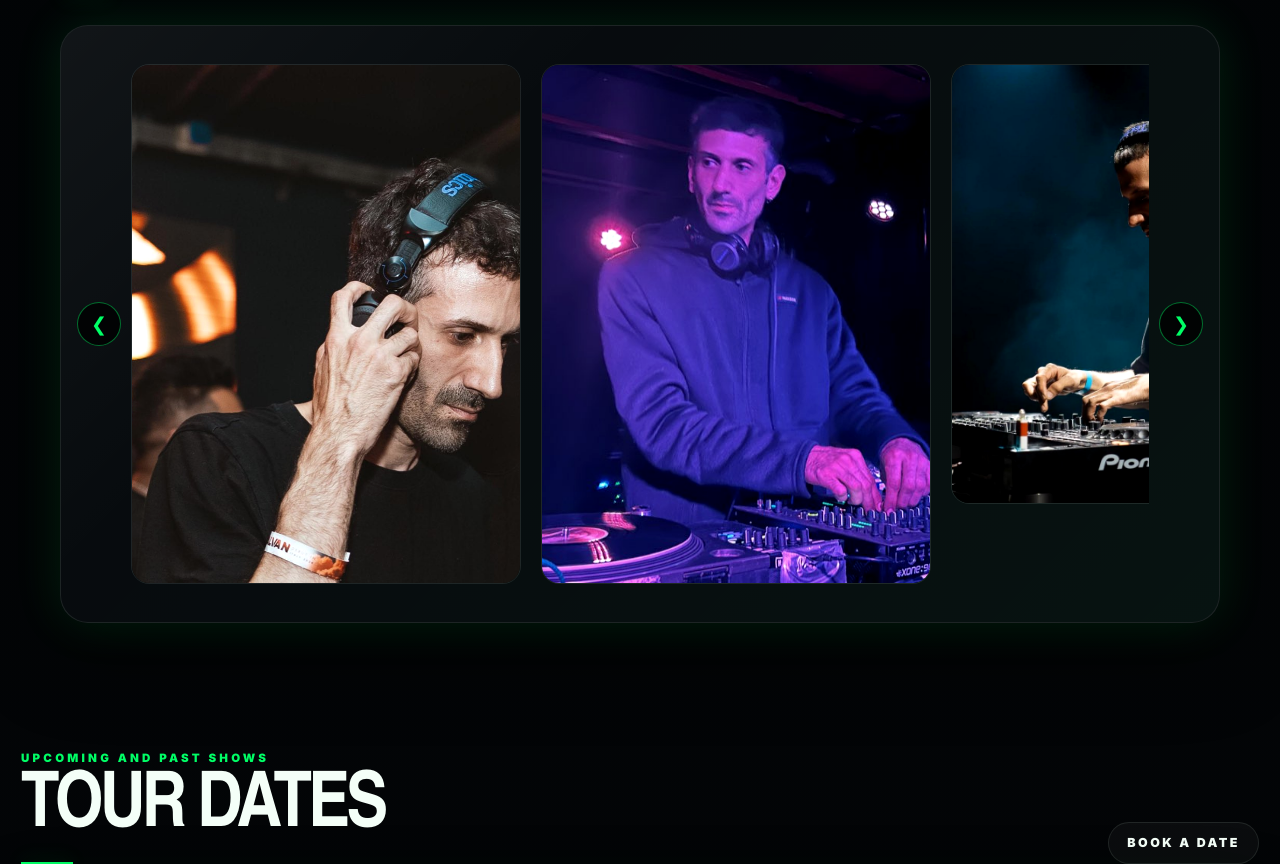
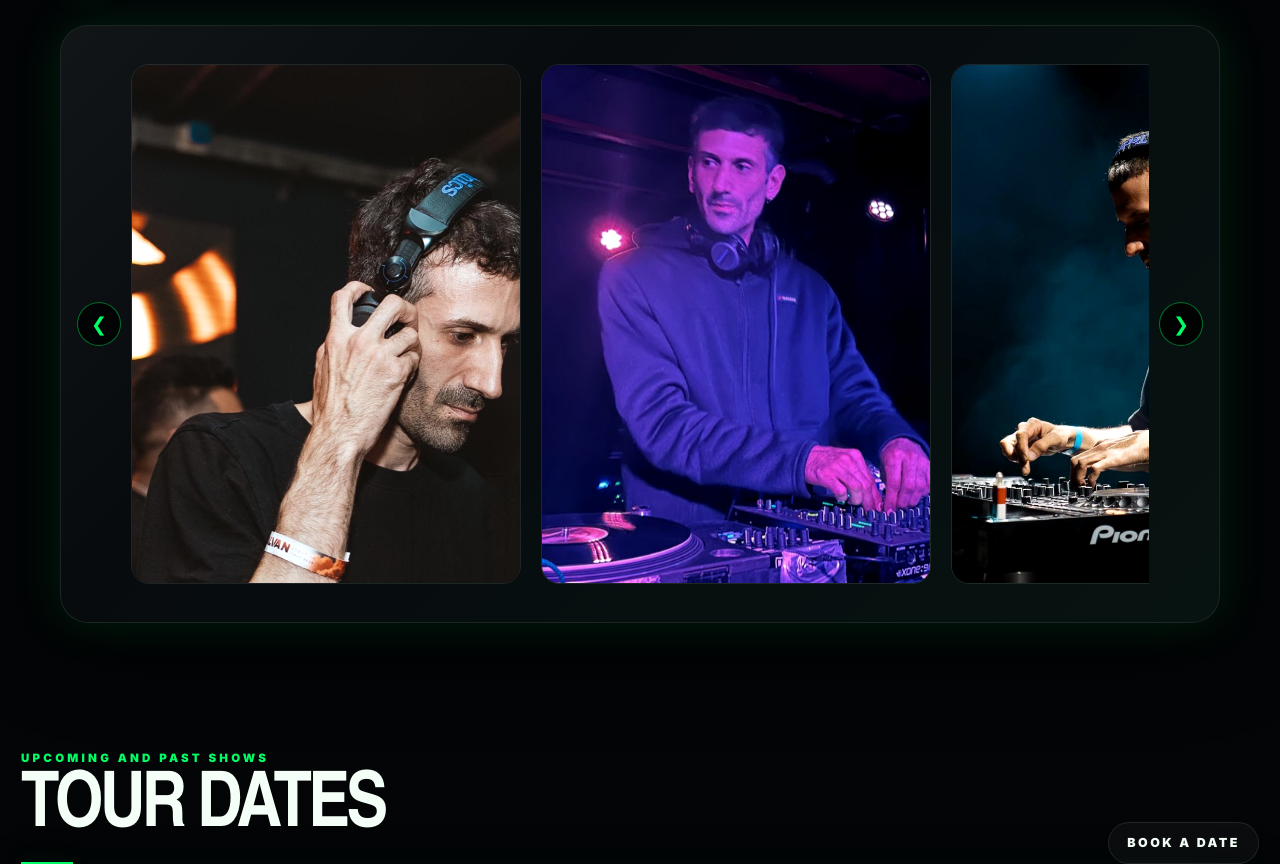
Before and after one commit to eber86/parlagreco, a plain HTML site: page index.html in a window 1280 px wide. Shown: the part 4039-4903 px from the top of the page. Drawn offline with Linux system fonts and the light colour scheme.

Commit message:
fix: normalize gallery image cards

```diff
--- a/style.css
+++ b/style.css
@@ -694,16 +694,13 @@ svg {
 .photo-track img {
   width: clamp(240px, 34vw, 390px);
   height: clamp(320px, 46vw, 520px);
+  aspect-ratio: 3 / 4;
   object-fit: cover;
   border-radius: var(--radius-md);
   flex-shrink: 0;
   border: 1px solid var(--color-border);
   filter: grayscale(0.08) saturate(0.95) contrast(1.08);
   transition: transform 420ms ease, filter 420ms ease, border-color var(--transition);
-}
-
-.photo-track img:nth-child(3n) {
-  height: clamp(260px, 38vw, 440px);
 }
 
 .photo-track img:hover {
```
